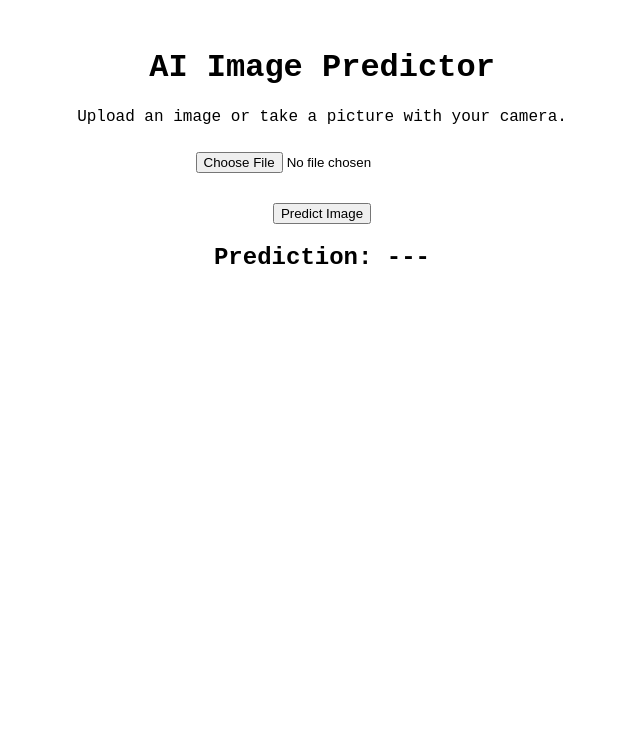
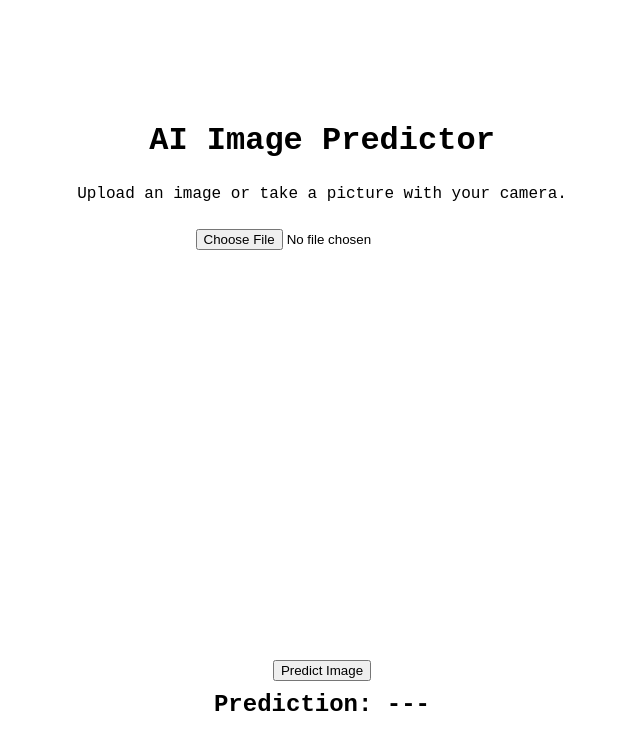
Before and after one commit to rasmirm/abuilt.github.io, a website: page index.html in a window 1280 px wide. Shown: the whole page, without its empty margins (318-958 px from the left). Drawn offline with Linux system fonts and the light colour scheme.

Commit message:
Update index.html

```diff
--- a/index.html
+++ b/index.html
@@ -11,13 +11,44 @@
             color: black;
             text-align: center;
             padding: 20px;
+            display: flex;
+            flex-direction: column;
+            justify-content: center;
+            align-items: center;
+            height: 100vh;
+            margin: 0;
         }
+
+        .container {
+            display: flex;
+            justify-content: center;
+            align-items: center;
+            height: 50vh;
+            width: 50vh;
+            position: relative;
+        }
+
         #image-preview {
-            max-width: 300px;
-            margin: 20px 0;
+            display: flex;
+            justify-content: center;
+            align-items: center;
+            width: 100%;
+            height: 100%;
+            overflow: hidden;
         }
+
+        #image-preview img {
+            max-width: 100%;
+            max-height: 100%;
+            object-fit: contain; /* Ensures the image fits well */
+        }
+
         input {
             margin: 10px;
+        }
+
+        h1, h2 {
+            margin: 10px 0;
         }
     </style>
 </head>
@@ -26,7 +57,10 @@
     <p>Upload an image or take a picture with your camera.</p>
 
     <input type="file" id="fileInput" accept="image/*" capture="camera">
-    <div id="image-preview"></div>
+
+    <div class="container">
+        <div id="image-preview"></div>
+    </div>
 
     <button onclick="predictImage()">Predict Image</button>
 
@@ -45,7 +79,7 @@
                     const img = document.createElement('img');
                     img.src = e.target.result;
                     img.id = 'uploaded-image';
-                    imagePreview.innerHTML = '';
+                    imagePreview.innerHTML = ''; // Clear previous image
                     imagePreview.appendChild(img);
                 }
                 reader.readAsDataURL(file);
```
